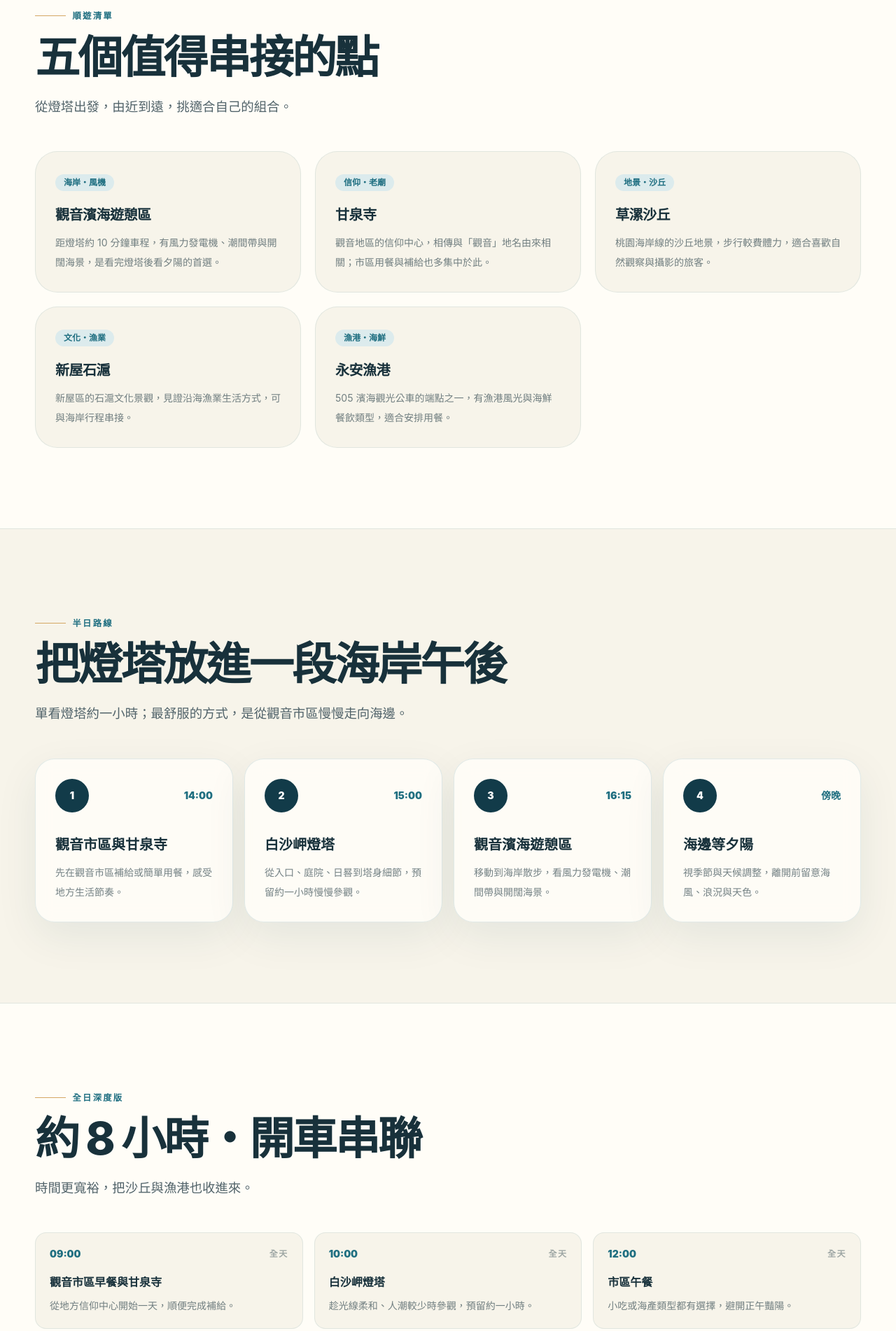
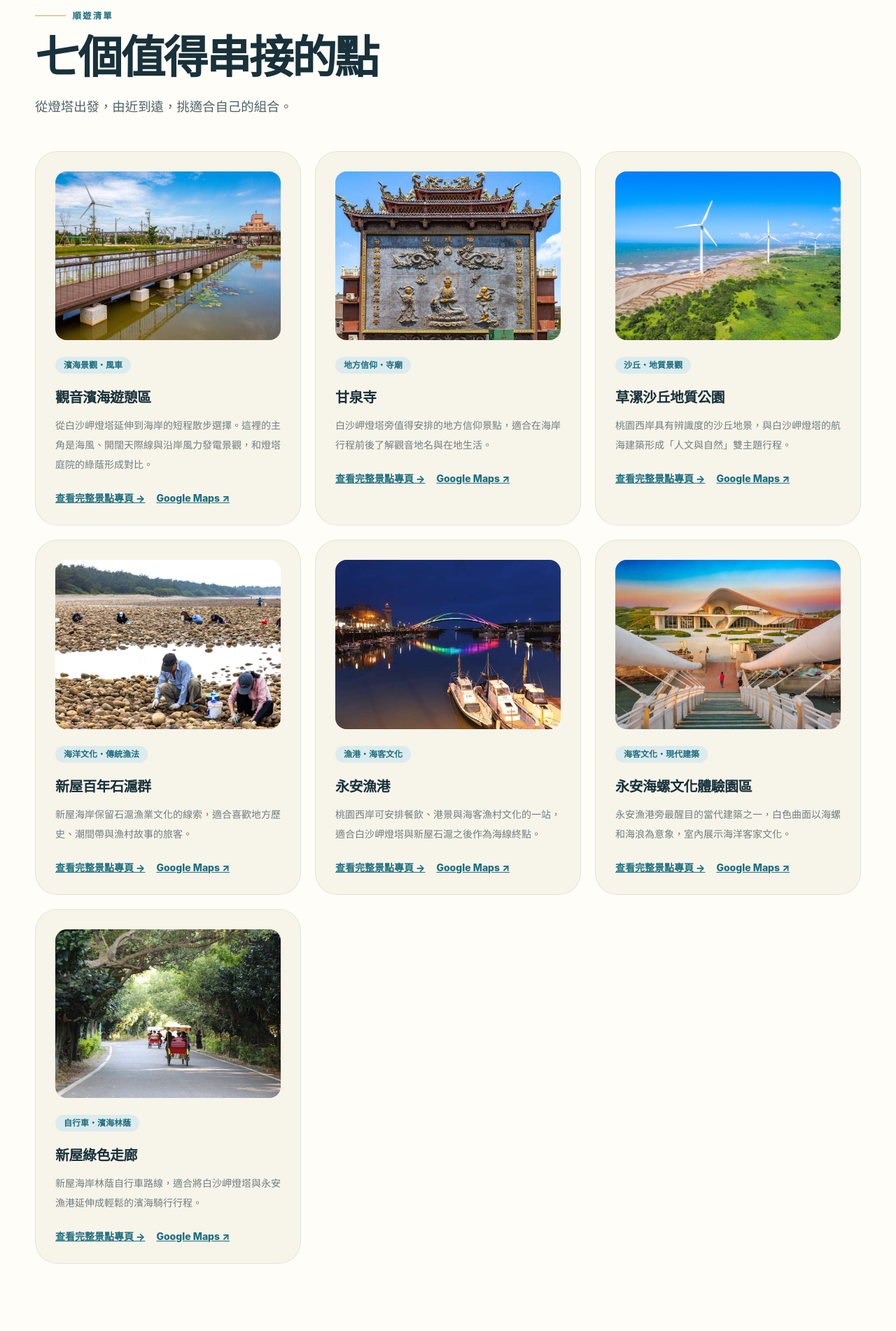
Before and after one commit to n20186005-hash/baishajialighthouse, an Astro site: page /nearby-attractions in a window 1280 px wide. Shown: the part 587-2489 px from the top of the page at 70% size. Built offline with nearby package versions, Linux system fonts and the light colour scheme; Astro itself is replaced by a stand-in of ours.

Commit message:
SEO: add seven verified Taoyuan coastal attraction guides

```diff
--- a/src/components/Header.astro
+++ b/src/components/Header.astro
@@ -8,6 +8,7 @@ const navItems = [
   { href: '/#photos', label: '拍照指南' },
   { href: '/#reviews', label: '遊客評價' },
   { href: '/#route', label: '海線行程' },
+  { href: '/nearby-attractions/', label: '周邊景點' },
   { href: '/#services', label: '服務設施' },
   { href: '/#faq', label: '常見問題' },
 ];
@@ -17,7 +18,7 @@ const navItems = [
   <div class="site-shell flex h-[var(--header-height)] items-center justify-between gap-5">
     <Logo compact />
 
-    <nav aria-label="主要導覽" class="hidden items-center gap-1 lg:flex">
+    <nav aria-label="主要導覽" class="hidden items-center gap-1 xl:flex">
       {navItems.map((item) => (
         <a class="focus-ring rounded-full px-3 py-2 text-sm font-bold text-ink/75 transition hover:bg-white hover:text-ocean" href={item.href}>
           {item.label}
@@ -36,7 +37,7 @@ const navItems = [
         開啟導航
       </a>
 
-      <details class="relative lg:hidden">
+      <details class="relative xl:hidden">
         <summary class="focus-ring grid h-11 w-11 cursor-pointer list-none place-items-center rounded-full border border-ocean/20 bg-white text-ocean [&::-webkit-details-marker]:hidden" aria-label="開啟選單">
           <svg width="20" height="20" viewBox="0 0 24 24" fill="none" aria-hidden="true">
             <path d="M4 7h16M4 12h16M4 17h16" stroke="currentColor" stroke-width="2" stroke-linecap="round" />
--- /dev/null
+++ b/src/data/nearby.ts
@@ -0,0 +1,82 @@
+export const nearbyPlaces = [
+  {
+    slug: 'guanyin-coastal-recreation-area', name: '觀音濱海遊憩區', english: 'Guanyin Coastal Recreation Area', type: '濱海景觀・風車', district: '桃園市觀音區中興路469號', hours: '戶外區域全天開放；設施依現場公告', admission: '戶外區域免費', image: '/images/nearby-guanyin.jpg', latitude: 25.04702, longitude: 121.07623,
+    intro: '從白沙岬燈塔延伸到海岸的短程散步選擇。這裡的主角是海風、開闊天際線與沿岸風力發電景觀，和燈塔庭院的綠蔭形成對比。',
+    history: '觀音海岸是桃園珍珠海岸的一段，桃園觀光旅遊資料將濱海遊憩區和白沙岬燈塔一起列為濱海順遊地點。這裡以當代海岸休憩與風機景觀為特色，與燈塔的航海歷史可作對照。',
+    detail: '觀察海岸植被、風力發電機的排列與不同天候下的海面層次。海岸環境受風、潮汐與季節影響很大，請留在安全開放的道路與觀景範圍。',
+    route: ['先參觀白沙岬燈塔庭院及展示', '沿公開道路前往濱海遊憩區', '在安全的觀景位置看海岸和風車', '視日落時間返回市區'],
+    photo: '海岸線與風機適合以廣角取景；傍晚逆光可拍輪廓，但應避開強風及濕滑地面。',
+    access: '桃園觀光導覽網列為燈塔附近景點，兩地直線距離約 635 公尺；實際步行路線與入口請依地圖道路導航。',
+    faq: [{q:'可以從白沙岬燈塔步行前往嗎？',a:'兩地距離近，但請以現場可通行道路和地圖步行模式確認，不要穿越封閉海岸或私人土地。'},{q:'適合什麼時間拍照？',a:'清晨與傍晚的斜射光較柔和；海風強時請以安全為先。'}],
+    official: 'https://travel.tycg.gov.tw/zh-tw/travel/nearby-attractions/591',
+  },
+  {
+    slug: 'ganquan-temple', name: '甘泉寺', english: 'Ganquan Temple', type: '地方信仰・寺廟', district: '桃園市觀音區甘泉街1號', hours: '每日 06:00–21:00（以寺方公告為準）', admission: '免費', image: '/images/nearby-ganquan.jpg', latitude: 25.03709, longitude: 121.08164,
+    intro: '白沙岬燈塔旁值得安排的地方信仰景點，適合在海岸行程前後了解觀音地名與在地生活。',
+    history: '甘泉寺又與石觀音信仰相連，是觀音地區的重要信仰中心。桃園市觀光路線把甘泉寺與白沙岬燈塔排在同一條海線文化旅程。',
+    detail: '留意廟宇入口、祭祀空間與地方居民使用場域的關係。參觀重點是理解生活中的宗教文化，請避免在祭拜者面前近距離拍攝。',
+    route: ['於白沙岬燈塔完成園區參觀', '前往觀音市區甘泉寺', '由廟埕觀察建築與參拜動線', '在觀音市區用餐補給'],
+    photo: '以廟埕的整體建築和屋脊細節為主，拍攝人物前先取得同意。',
+    access: '桃園觀光導覽網列出距白沙岬燈塔約 720 公尺（景點間距離），實際路程以道路導航為準。',
+    faq: [{q:'需要門票嗎？',a:'一般參拜空間通常不以觀光門票方式經營；儀式、開放區域及參訪規範以寺方現場公告為準。'},{q:'如何與燈塔搭配？',a:'先參觀燈塔，再在觀音市區走訪甘泉寺及用餐，是時間彈性的短程組合。'}],
+    official: 'https://travel.tycg.gov.tw/zh-tw/travel/nearby-attractions/292',
+  },
+  {
+    slug: 'caoluo-sand-dunes', name: '草漯沙丘地質公園', english: 'Caoluo Sand Dunes Geopark', type: '沙丘・地質景觀', district: '桃園市大園區老街溪口南岸至觀音區大堀溪口北岸', hours: '戶外區域全天開放；步道及設施依現場公告', admission: '免費', image: '/images/nearby-caoluo.jpg', latitude: 25.08023, longitude: 121.16669,
+    intro: '桃園西岸具有辨識度的沙丘地景，與白沙岬燈塔的航海建築形成「人文與自然」雙主題行程。',
+    history: '沙丘由沿岸風與砂源長時間作用形成。桃園珍珠海岸的官方旅遊路線將草漯沙丘列為自然地景觀察重點。',
+    detail: '可觀察沙脊、風紋、濱海植物與海岸防風林。沙丘環境脆弱，請依指定入口與步道進出，不踩踏植被或翻越管制線。',
+    route: ['上午先看白沙岬燈塔', '依地圖選擇草漯沙丘合法入口', '沿既有步道觀察沙丘起伏', '折返並安排補水休息'],
+    photo: '午後低角度光線有利於呈現沙紋和稜線；使用長焦壓縮沙丘層次，避免為取景離開步道。',
+    access: '沙丘分布範圍較廣，請先選定開放入口，不宜只以「草漯沙丘」中央座標導航。',
+    faq: [{q:'沙丘適合推車嗎？',a:'鬆砂地面不適合一般推車，且海風與曝曬可能較強；親子可選擇較短的指定步道。'},{q:'可以直接走進任何沙地嗎？',a:'不建議。請遵守地質公園的開放範圍與現場指示，保護海岸植被。'}],
+    official: 'https://travel.tycg.gov.tw/pearl-coast/zh-tw/guide',
+  },
+  {
+    slug: 'xinwu-stone-weirs', name: '新屋百年石滬群', english: 'Xinwu Stone Weirs', type: '海洋文化・傳統漁法', district: '桃園市新屋區蚵間里蚵殼港北岸', hours: '戶外區域全天開放；須視潮汐與安全管制', admission: '免費；導覽另依主辦方公告', image: '/images/nearby-xinwu-stone.jpg', latitude: 25.041667, longitude: 121.012778,
+    intro: '新屋海岸保留石滬漁業文化的線索，適合喜歡地方歷史、潮間帶與漁村故事的旅客。',
+    history: '石滬利用石塊砌築潮間帶構造，以漲退潮水位變化協助捕魚，是桃園珍珠海岸所介紹的百年漁業文化之一。',
+    detail: '重點是石砌輪廓、潮位和傳統漁撈方式的關係。退潮也不代表可任意踏入石滬或潮池，避免破壞遺構並留意潮汐回漲。',
+    route: ['從白沙岬燈塔沿海線往新屋', '先查詢石滬故事館或解說資訊', '選擇公開的觀察點看石滬地形', '接續前往永安漁港'],
+    photo: '適合在安全岸邊以較高視角拍攝石砌線條；不為構圖攀爬石滬。',
+    access: '石滬群分散在新屋海岸，請依欲參觀的石滬或解說據點分別導航，避免將整片海岸視為單一入口。',
+    faq: [{q:'什麼潮位較容易觀察？',a:'一般較低潮位時石滬構造較易辨識，但仍須查詢當日潮汐和安全管制。'},{q:'可以走上石滬嗎？',a:'不建議，石塊濕滑且可能是需保護的文化景觀，應在開放觀察位置觀看。'}],
+    official: 'https://travel.tycg.gov.tw/zh-tw/travel/nearby-attractions/1187',
+  },
+  {
+    slug: 'yongan-fishing-harbor', name: '永安漁港', english: "Yong'an Fishing Harbor", type: '漁港・海客文化', district: '桃園市新屋區永安里中山西路三段1165號', hours: '漁港區域全天開放；觀光漁市以漁會公告為準', admission: '港區公共空間免費', image: '/images/nearby-yongan.jpg', latitude: 24.98773, longitude: 121.01578,
+    intro: '桃園西岸可安排餐飲、港景與海客漁村文化的一站，適合白沙岬燈塔與新屋石滬之後作為海線終點。',
+    history: '永安漁港兼具漁業運作與觀光休憩功能，桃園觀光資料介紹其海洋客家文化特色，附近有跨港觀景橋與海螺文化體驗園區。',
+    detail: '可以觀察漁船、港池、觀海橋和港邊聚落，但作業碼頭是工作場所，請勿擅闖或干擾漁民。',
+    route: ['上午遊覽白沙岬燈塔', '途中視時間參觀石滬相關景點', '抵達永安漁港看港景和觀景橋', '於周邊用餐並依天候決定是否等夕陽'],
+    photo: '港池與觀景橋可拍開闊構圖；傍晚留意藍調時刻，拍攝時勿阻擋港區車流。',
+    access: '位於新屋區，建議自駕或先查桃園客運動態班次；漁港入口、停車位置應依當日標示。',
+    faq: [{q:'可以安排半日遊嗎？',a:'可以，但若要連同燈塔、石滬和漁港慢慢走，建議安排較寬裕的半日至一日。'},{q:'漁港全年都能參觀嗎？',a:'港區公共空間與商家營業時間不同，天候及工程也可能影響動線，請以現場公告為準。'}],
+    official: 'https://travel.tycg.gov.tw/zh-tw/travel/attraction/314',
+  },
+  {
+    slug: 'yongan-conch-cultural-park', name: '永安海螺文化體驗園區', english: "Yong'an Conch Cultural Experience Park", type: '海客文化・現代建築', district: '桃園市新屋區新港路85號', hours: '室內展館依管理單位最新公告；戶外區域另依現場標示', admission: '戶外區域可自由參觀；特展與活動依公告', image: '/images/nearby-conch.jpg',
+    intro: '永安漁港旁最醒目的當代建築之一，白色曲面以海螺和海浪為意象，室內展示海洋客家文化。',
+    history: '園區透過海洋意象建築和文化展示介紹桃園新屋的海客生活與漁村傳承，是珍珠海岸官方遊程的重要節點。',
+    detail: '觀察屋頂連續曲面、白色外牆與水岸地形的呼應，並比較海螺造型、廣場與港灣風景。室內展示與戶外建築的開放時間可能不同。',
+    route: ['從白沙岬燈塔沿海岸往新屋', '抵達新港路85號入口', '先由戶外廣場觀賞海螺曲面建築', '確認展館開放後參觀海客展示，續走永安觀海橋'],
+    photo: '從戶外廣場將白色曲線屋頂與天空一起入鏡；傍晚可利用側光呈現屋頂起伏。',
+    access: '位於永安漁港旁的新港路85號。建議在 Google Maps 直接搜尋園區全名與街道地址，搭公車先查最新班次。',
+    faq: [{q:'海螺館和永安漁港是一個地點嗎？',a:'兩者相鄰但參觀內容不同：園區以建築、海客文化展示為主，漁港則以港景與漁業活動為主。'},{q:'下雨天可以參觀嗎？',a:'可優先查詢室內展館是否開放；戶外廣場遇雷雨或強風不宜久留。'}],
+    official: 'https://travel.tycg.gov.tw/zh-tw/travel/attraction/1637',
+  },
+  {
+    slug: 'xinwu-green-corridor', name: '新屋綠色走廊', english: 'Xinwu Green Corridor', type: '自行車・濱海林蔭', district: '桃園市新屋區觀海路一段', hours: '戶外道路全天可通行；租車商家各自營業', admission: '自行車道免費；租車另計', image: '/images/nearby-green-corridor.jpg',
+    intro: '新屋海岸林蔭自行車路線，適合將白沙岬燈塔與永安漁港延伸成輕鬆的濱海騎行行程。',
+    history: '桃園觀光導覽網將新屋綠色走廊列為珍珠海岸自行車旅遊節點；海岸防風林和專用自行車道路共同構成其特色。',
+    detail: '林木形成綠色隧道，沿線可觀察林蔭、騎乘動線與濱海景觀交替。不同路段有自行車、步行或租賃車輛，請遵守分流標示。',
+    route: ['先參觀白沙岬燈塔', '前往新屋綠色走廊的合法入口或租車據點', '依體力選擇林蔭短段往返', '接續永安漁港、海螺園區休息'],
+    photo: '林蔭隧道適合利用道路消失點構圖；拍攝時站在安全位置，避免突然停車擋住其他騎士。',
+    access: '路線分布於新屋區觀海路一段周邊，屬線狀景點。應先確定欲使用的入口及租車據點，勿直接以路線中央位置當停車場。',
+    faq: [{q:'一定要租自行車嗎？',a:'不一定。可在安全開放路段短程散步；若騎車可依體力安排往返，不必完成整條路線。'},{q:'適合親子嗎？',a:'多數遊客會選擇平緩的林蔭路段，但仍須按孩子騎乘能力選擇車型並留意其他車流。'}],
+    official: 'https://travel.tycg.gov.tw/zh-tw/travel/attraction/311',
+  },
+] as const;
+
+export const nearbyUrl = (slug: string) => `/nearby-attractions/${slug}/`;
+export const nearbyMapUrl = (name: string, address?: string) => `https://www.google.com/maps/search/?api=1&query=${encodeURIComponent(`${name} ${address || '桃園'}`)}`;
--- a/src/pages/index.astro
+++ b/src/pages/index.astro
@@ -2,6 +2,7 @@
 import BaseLayout from '../layouts/BaseLayout.astro';
 import SectionHeading from '../components/SectionHeading.astro';
 import Weather from '../components/Weather.astro';
+import { nearbyPlaces, nearbyUrl } from '../data/nearby';
 import {
   audienceRoutes,
   faq,
@@ -422,6 +423,11 @@ const breadcrumbSchema = {
         copy="單看燈塔約一小時；最舒服的方式，是從觀音市區慢慢走向海邊，最後把夕陽留給觀音海岸。"
         align="center"
       />
+      <nav class="mt-8 flex flex-wrap justify-center gap-3" aria-label="周邊景點獨立指南">
+        {nearbyPlaces.map((place) => (
+          <a class="focus-ring rounded-full border border-ocean/15 bg-paper px-4 py-2 text-sm font-extrabold text-ocean transition hover:bg-ocean-soft" href={nearbyUrl(place.slug)}>{place.name} →</a>
+        ))}
+      </nav>
 
       <div class="relative mt-16">
         <div class="absolute left-6 top-6 hidden h-px w-[calc(100%_-_3rem)] bg-ocean/15 lg:block"></div>
--- /dev/null
+++ b/src/pages/nearby-attractions/[slug].astro
@@ -0,0 +1,52 @@
+---
+import BaseLayout from '../../layouts/BaseLayout.astro';
+import SectionHeading from '../../components/SectionHeading.astro';
+import { nearbyPlaces, nearbyMapUrl, nearbyUrl } from '../../data/nearby';
+import { site } from '../../data/site';
+
+export function getStaticPaths() {
+  return nearbyPlaces.map((place) => ({ params: { slug: place.slug }, props: { place } }));
+}
+type Place = (typeof nearbyPlaces)[number];
+const { place } = Astro.props as { place: Place };
+const canonical = nearbyUrl(place.slug);
+const mapUrl = nearbyMapUrl(place.name, place.district);
+const schema = {
+  '@context': 'https://schema.org', '@type': 'TouristAttraction', name: place.name,
+  alternateName: place.english, description: place.intro, url: `${site.url}${canonical}`,
+  image: `${site.url}${place.image}`,
+  address: { '@type': 'PostalAddress', streetAddress: place.district, addressRegion: '桃園市', addressCountry: 'TW' },
+  ...('latitude' in place ? { geo: { '@type': 'GeoCoordinates', latitude: place.latitude, longitude: place.longitude } } : {}),
+  hasMap: mapUrl,
+  subjectOf: { '@type': 'WebPage', url: place.official },
+};
+const breadcrumbs = { '@context': 'https://schema.org', '@type': 'BreadcrumbList', itemListElement: [
+  { '@type': 'ListItem', position: 1, name: '白沙岬燈塔', item: site.url },
+  { '@type': 'ListItem', position: 2, name: '周邊景點', item: `${site.url}/nearby-attractions/` },
+  { '@type': 'ListItem', position: 3, name: place.name, item: `${site.url}${canonical}` },
+] };
+---
+<BaseLayout title={`${place.name}旅遊攻略｜歷史特色、交通、路線與拍照建議`} description={`${place.name}怎麼玩？整理景點背景、基本資訊、參觀重點、路線、交通導航與拍照建議，串聯白沙岬燈塔觀音海線行程。`} canonical={canonical}>
+  <script type="application/ld+json" set:html={JSON.stringify(schema)} />
+  <script type="application/ld+json" set:html={JSON.stringify(breadcrumbs)} />
+  <section class="bg-ocean-deep py-16 text-white md:py-24">
+    <div class="site-shell">
+      <nav aria-label="位置導覽" class="text-sm text-white/70"><a href="/">白沙岬燈塔</a> / <a href="/nearby-attractions/">周邊景點</a> / {place.name}</nav>
+      <p class="eyebrow mt-10 text-sand">{place.type}</p>
+      <h1 class="mt-5 max-w-4xl text-4xl font-extrabold tracking-tight md:text-6xl">{place.name}</h1>
+      <p class="mt-3 text-lg text-white/65">{place.english}</p>
+      <p class="mt-7 max-w-3xl text-lg leading-8 text-white/85">{place.intro}</p>
+      <div class="mt-8 flex flex-wrap gap-3"><a class="rounded-full bg-white px-6 py-3 font-extrabold text-ocean-deep" href={mapUrl} target="_blank" rel="noopener noreferrer">Google Maps 景點定位 ↗</a><a class="rounded-full border border-white/40 px-6 py-3 font-bold" href="/nearby-attractions/">查看海線其他景點</a></div>
+    </div>
+  </section>
+  <section class="bg-paper pt-10"><div class="site-shell"><figure class="overflow-hidden rounded-[2rem] bg-foam"><img src={place.image} alt={`${place.name}真實景點照片：${place.type}`} width="1024" height="683" loading="eager" decoding="async" class="h-[260px] w-full object-cover md:h-[460px]"/><figcaption class="px-6 py-3 text-xs text-ink/55">{place.name}實景 · 圖片來源：桃園觀光導覽網／政府公開景點圖片</figcaption></figure></div></section>
+  <section class="section-pad bg-paper"><div class="site-shell grid gap-10 lg:grid-cols-[1.2fr_.8fr]">
+    <div><SectionHeading eyebrow="探索景點" title={`為什麼值得走訪${place.name}？`} copy={place.intro}/><h3 class="mt-10 text-xl font-extrabold">遊覽建議</h3><p class="mt-3 leading-8 text-ink/70">{place.access}</p><h3 class="mt-8 text-xl font-extrabold">景區特色與觀察重點</h3><p class="mt-3 leading-8 text-ink/70">{place.detail}</p></div>
+    <aside class="soft-card self-start p-7"><h2 class="text-2xl font-extrabold">基本資訊</h2><dl class="mt-6 space-y-5 text-sm"><div><dt class="font-bold text-ink/50">景點名稱</dt><dd class="mt-1 font-bold">{place.name}</dd></div><div><dt class="font-bold text-ink/50">地址／地點範圍</dt><dd class="mt-1">{place.district}</dd></div><div><dt class="font-bold text-ink/50">景點類型</dt><dd class="mt-1">{place.type}</dd></div><div><dt class="font-bold text-ink/50">開放時間</dt><dd class="mt-1">{place.hours}</dd></div><div><dt class="font-bold text-ink/50">門票價格</dt><dd class="mt-1">{place.admission}</dd></div><div><dt class="font-bold text-ink/50">建議停留</dt><dd class="mt-1">約 30–90 分鐘，依步行距離與天候調整</dd></div></dl><a class="mt-7 inline-block font-extrabold text-ocean underline" href={mapUrl} target="_blank" rel="noopener noreferrer">查看專屬地圖搜尋 ↗</a></aside>
+  </div></section>
+  <section class="section-pad bg-foam"><div class="site-shell"><SectionHeading eyebrow="人文與自然" title="歷史背景與景觀特色"/><div class="mt-10 grid gap-5 md:grid-cols-2"><article class="soft-card p-8"><h3 class="text-xl font-extrabold">歷史與地方文化</h3><p class="mt-4 leading-8 text-ink/70">{place.history}</p></article><article class="soft-card p-8"><h3 class="text-xl font-extrabold">建築、地形與現場觀察</h3><p class="mt-4 leading-8 text-ink/70">{place.detail}</p></article></div></div></section>
+  <section class="section-pad bg-paper"><div class="site-shell"><SectionHeading eyebrow="遊覽路線" title="從白沙岬燈塔順遊的安排" copy="以下是建議順序，並非即時交通或固定班次；請依路況、開放時間與天候調整。"/><ol class="mt-10 grid gap-5 md:grid-cols-2 lg:grid-cols-4">{place.route.map((step, i) => <li class="soft-card p-7"><span class="text-3xl font-black text-ocean">{String(i+1).padStart(2,'0')}</span><p class="mt-5 leading-7">{step}</p></li>)}</ol></div></section>
+  <section class="section-pad bg-foam"><div class="site-shell grid gap-8 md:grid-cols-2"><div><h2 class="section-title">交通方式與導航</h2><p class="mt-5 leading-8 text-ink/70">{place.access} 自駕請搜尋景點全名與地址「{place.district}」；搭乘大眾運輸請先查<a class="font-bold text-ocean underline" href="https://ebus.tycg.gov.tw/" target="_blank" rel="noopener noreferrer">桃園公車動態</a>。沙丘、石滬與線狀路線須依現場入口標示選擇正確進入點。</p><a class="mt-5 inline-block rounded-full bg-ocean px-6 py-3 font-bold text-white" href={mapUrl} target="_blank" rel="noopener noreferrer">導航至 {place.name} ↗</a></div><div><h2 class="section-title">拍照機位與須知</h2><p class="mt-5 leading-8 text-ink/70">{place.photo}</p><p class="mt-4 leading-8 text-ink/70">海岸天候與場域管理可能改變實際開放範圍；請遵守現場告示，勿越過圍欄或進入工作區域。</p></div></div></section>
+  <section class="section-pad bg-paper"><div class="site-shell"><SectionHeading eyebrow="出發前核對" title="常見問題"/><div class="mt-9 max-w-3xl divide-y divide-ocean/10">{place.faq.map(item => <details class="py-5"><summary class="cursor-pointer font-extrabold">{item.q}</summary><p class="mt-3 leading-8 text-ink/70">{item.a}</p></details>)}</div><p class="mt-9 text-sm leading-7 text-ink/55">資料參考：<a class="text-ocean underline" href={place.official} target="_blank" rel="noopener noreferrer">桃園觀光導覽網相關景點／遊程</a>（2026 年 11 月 18 日查閱）。本站不展示未核實的評分或評論數；最新營業、交通與活動資訊請依來源及現場公告。</p></div></section>
+  <section class="bg-paper pb-24"><div class="site-shell"><a class="inline-flex rounded-full border border-ocean/20 px-6 py-3 font-extrabold text-ocean" href="/nearby-attractions/">← 返回周邊景點總覽</a></div></section>
+</BaseLayout>
--- a/src/pages/nearby-attractions/index.astro
+++ b/src/pages/nearby-attractions/index.astro
@@ -1,35 +1,8 @@
 ---
 import TopicPage from '../../components/TopicPage.astro';
 import SectionHeading from '../../components/SectionHeading.astro';
-import { itinerary, fullDayItinerary, site } from '../../data/site';
-
-const nearby = [
-  {
-    name: '觀音濱海遊憩區',
-    tag: '海岸・風機',
-    body: '距燈塔約 10 分鐘車程，有風力發電機、潮間帶與開闊海景，是看完燈塔後看夕陽的首選。',
-  },
-  {
-    name: '甘泉寺',
-    tag: '信仰・老廟',
-    body: '觀音地區的信仰中心，相傳與「觀音」地名由來相關；市區用餐與補給也多集中於此。',
-  },
-  {
-    name: '草漯沙丘',
-    tag: '地景・沙丘',
-    body: '桃園海岸線的沙丘地景，步行較費體力，適合喜歡自然觀察與攝影的旅客。',
-  },
-  {
-    name: '新屋石滬',
-    tag: '文化・漁業',
-    body: '新屋區的石滬文化景觀，見證沿海漁業生活方式，可與海岸行程串接。',
-  },
-  {
-    name: '永安漁港',
-    tag: '漁港・海鮮',
-    body: '505 濱海觀光公車的端點之一，有漁港風光與海鮮餐飲類型，適合安排用餐。',
-  },
-];
+import { itinerary, fullDayItinerary } from '../../data/site';
+import { nearbyPlaces, nearbyUrl, nearbyMapUrl } from '../../data/nearby';
 
 const faqItems = [
   {
@@ -74,15 +47,17 @@ const related = [
     <div class="site-shell">
       <SectionHeading
         eyebrow="順遊清單"
-        title="五個值得串接的點"
+        title="七個值得串接的點"
         copy="從燈塔出發，由近到遠，挑適合自己的組合。"
       />
       <div class="mt-12 grid gap-5 md:grid-cols-2 lg:grid-cols-3">
-        {nearby.map((spot) => (
+        {nearbyPlaces.map((spot) => (
           <article class="rounded-[2rem] border border-ocean/10 bg-foam p-7">
-            <span class="inline-flex rounded-full bg-ocean-soft px-3 py-1 text-xs font-extrabold text-ocean">{spot.tag}</span>
+            <a href={nearbyUrl(spot.slug)} aria-label={`閱讀${spot.name}完整指南`}><img src={spot.image} alt={`${spot.name}實景`} width="1024" height="683" loading="lazy" decoding="async" class="mb-5 aspect-[4/3] w-full rounded-2xl object-cover" /></a>
+            <span class="inline-flex rounded-full bg-ocean-soft px-3 py-1 text-xs font-extrabold text-ocean">{spot.type}</span>
             <h3 class="mt-5 text-xl font-extrabold tracking-tight">{spot.name}</h3>
-            <p class="mt-3 text-sm leading-7 text-ink/60">{spot.body}</p>
+            <p class="mt-3 text-sm leading-7 text-ink/60">{spot.intro}</p>
+            <div class="mt-6 flex flex-wrap gap-4 text-sm font-extrabold text-ocean"><a class="underline" href={nearbyUrl(spot.slug)}>查看完整景點專頁 →</a><a class="underline" href={nearbyMapUrl(spot.name, spot.district)} target="_blank" rel="noopener noreferrer">Google Maps ↗</a></div>
           </article>
         ))}
       </div>
--- a/src/worker.ts
+++ b/src/worker.ts
@@ -1,7 +1,11 @@
 // Workers Static Assets：處理 HTTP → HTTPS 的 301 轉址，其餘請求交由靜態資產處理。
 // 說明：Workers 靜態資產不支援網域級 _redirects，故以 Worker 統一 HTTP/HTTPS。
+interface WorkerEnv {
+  ASSETS: { fetch(request: Request): Promise<Response> };
+}
+
 export default {
-  async fetch(request, env) {
+  async fetch(request: Request, env: WorkerEnv): Promise<Response> {
     const url = new URL(request.url);
     if (url.protocol === 'http:') {
       url.protocol = 'https:';
```
Also changed, not shown: public/sitemap.xml (+7 -0 lines), public/images/nearby-caoluo.jpg (added), public/images/nearby-conch.jpg (added), public/images/nearby-ganquan.jpg (added), public/images/nearby-green-corridor.jpg (added), public/images/nearby-guanyin.jpg (added), public/images/nearby-xinwu-stone.jpg (added), public/images/nearby-yongan.jpg (added).
